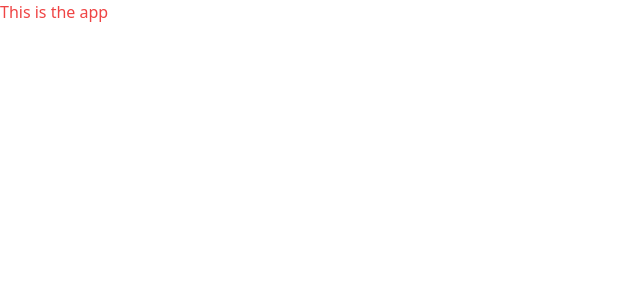
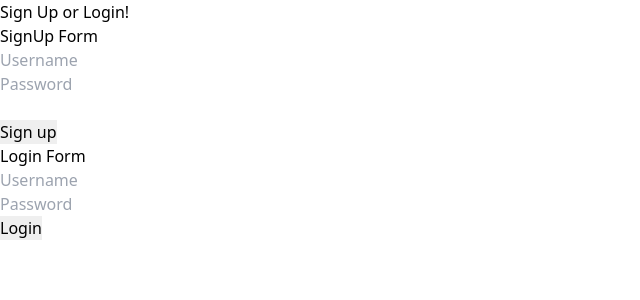
Before and after one commit to DcRonan/apex, a React (Create React App) app: page / in a window 1280 px wide. Shown: the top 300 px of the page, without its empty margins (0-640 px from the left). Built offline with nearby package versions, Linux system fonts and the light colour scheme.

Commit message:
add working functionality to sign up and login a user, info is displayed if signed in

```diff
--- /dev/null
+++ b/src/actions/index.js
@@ -0,0 +1,35 @@
+const setUser = payload => ({ type: 'SET_USER', payload });
+
+export const logUserOut = () => ({ type: 'LOG_OUT' });
+
+export const fetchUser = userInfo => dispatch => {
+  fetch('http://localhost:4000/api/v1/login', {
+    method: 'POST',
+    headers: {
+      'Content-Type': 'application/json',
+      Accept: 'application/json',
+    },
+    body: JSON.stringify(userInfo),
+  })
+    .then(res => res.json())
+    .then(data => {
+      localStorage.setItem('token', data.token);
+      dispatch(setUser(data.user));
+    });
+};
+
+export const signUserUp = userInfo => dispatch => {
+  fetch('http://localhost:4000/api/v1/users', {
+    method: 'POST',
+    headers: {
+      'Content-Type': 'application/json',
+      Accept: 'application/json',
+    },
+    body: JSON.stringify(userInfo),
+  })
+    .then(res => res.json())
+    .then(data => {
+      localStorage.setItem('token', data.token);
+      dispatch(setUser(data.user));
+    });
+};
--- a/src/components/App.js
+++ b/src/components/App.js
@@ -1,9 +1,27 @@
 import React from 'react';
+import { useSelector } from 'react-redux';
+import Login from './Login';
+import SignUp from './SignUp';
 
-const App = () => (
-  <div className="text-red-500">
-    This is the app
-  </div>
-);
+const App = () => {
+  const user = useSelector(state => state.user);
+
+  return (
+    <div className="App">
+      {!user.loggedIn ? (
+        <div>
+          <h1>Sign Up or Login!</h1>
+          <SignUp />
+          <Login />
+        </div>
+      ) : (
+        <h1>
+          Welcome,
+          {user.user.username}
+        </h1>
+      )}
+    </div>
+  );
+};
 
 export default App;
--- /dev/null
+++ b/src/components/Login.js
@@ -0,0 +1,59 @@
+/* eslint-disable */
+
+import React from 'react';
+import { connect } from 'react-redux';
+import { fetchUser } from '../actions';
+
+class Login extends React.Component {
+  state = {
+    username: '',
+    password: '',
+  };
+
+  handleOnChange = e => {
+    e.persist();
+    this.setState(() => ({
+      [e.target.name]: e.target.value,
+    }));
+  };
+
+  onSubmit = e => {
+    e.preventDefault();
+    this.props.fetchUser(this.state);
+  };
+
+  render() {
+    return (
+      <div>
+        <h1>Login Form</h1>
+        <form onSubmit={this.onSubmit}>
+          <input
+            type="text"
+            name="username"
+            placeholder="Username"
+            value={this.state.username}
+            onChange={this.handleOnChange}
+          />
+          <br />
+          <input
+            type="password"
+            name="password"
+            placeholder="Password"
+            value={this.state.password}
+            onChange={this.handleOnChange}
+          />
+          <br />
+          <input type="submit" value="Login" />
+        </form>
+      </div>
+    );
+  }
+}
+
+const mapDispatchToProps = dispatch => {
+  return {
+    fetchUser: userInfo => dispatch(fetchUser(userInfo)),
+  };
+};
+
+export default connect(null, mapDispatchToProps)(Login);
--- /dev/null
+++ b/src/components/SignUp.js
@@ -0,0 +1,60 @@
+/* eslint-disable */
+import React from 'react';
+import { connect } from 'react-redux';
+import { signUserUp } from '../actions';
+
+class SignUp extends React.Component {
+  state = {
+    username: '',
+    password: '',
+  };
+
+  handleOnChange = e => {
+    e.persist();
+    this.setState(() => ({
+      [e.target.name]: e.target.value,
+    }));
+  };
+
+  onSubmit = e => {
+    e.preventDefault();
+    this.props.signUserUp(this.state);
+  };
+
+  render() {
+    return (
+      <div>
+        <h1>SignUp Form</h1>
+        <form onSubmit={this.onSubmit}>
+          <input
+            type="text"
+            name="username"
+            placeholder="Username"
+            value={this.state.username}
+            onChange={this.handleOnChange}
+          />
+          <br />
+          <input
+            type="password"
+            name="password"
+            placeholder="Password"
+            value={this.state.password}
+            onChange={this.handleOnChange}
+          />
+          <br />
+
+          <br />
+          <input type="submit" value="Sign up" />
+        </form>
+      </div>
+    );
+  }
+}
+
+const mapDispatchToProps = dispatch => {
+  return {
+    signUserUp: userInfo => dispatch(signUserUp(userInfo)),
+  };
+};
+
+export default connect(null, mapDispatchToProps)(SignUp);
--- /dev/null
+++ b/src/reducers/comment.js
@@ -0,0 +1,8 @@
+const commentReducer = (state = [], action) => {
+  switch (action.type) {
+    default:
+      return state;
+  }
+};
+
+export default commentReducer;
--- a/src/reducers/index.js
+++ b/src/reducers/index.js
@@ -1,10 +1,12 @@
 import { combineReducers } from 'redux';
 import userReducer from './user';
-import sportReducer from './sport';
+// import sportReducer from './sport';
+import commentReducer from './comment';
 
 const allReducers = combineReducers({
-  sport: sportReducer,
+  // sport: sportReducer,
   user: userReducer,
+  comment: commentReducer,
 });
 
 export default allReducers;
--- a/src/reducers/user.js
+++ b/src/reducers/user.js
@@ -1,26 +1,20 @@
 const defaultState = {
   loggedIn: false,
-  user: '',
+  user: {},
 };
 
 const userReducer = (state = defaultState, action) => {
   switch (action.type) {
-    case 'ADD_NEW_USER':
+    case 'SET_USER':
       return {
-        ...state,
         loggedIn: true,
-        user: action.payload,
+        user: { ...action.payload },
       };
-    case 'LOGIN_NEW_USER':
+    case 'LOG_OUT':
+      localStorage.clear();
       return {
-        ...state,
-        loggedIn: true,
-        user: action.payload,
-      };
-    case 'LOGOUT_USER':
-      return {
-        ...state,
         loggedIn: false,
+        user: {},
       };
     default:
       return state;
```
Also changed, not shown: 1 other file (tests, documents, lock files or other folders).
